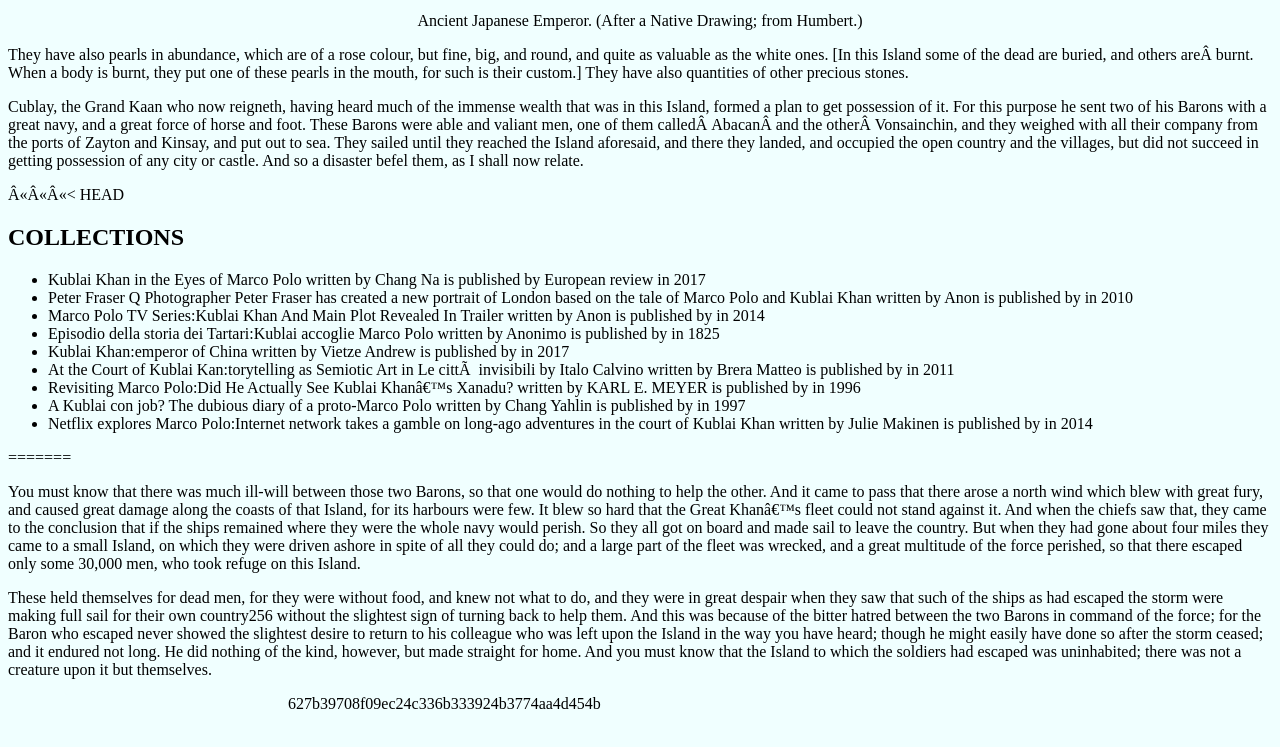
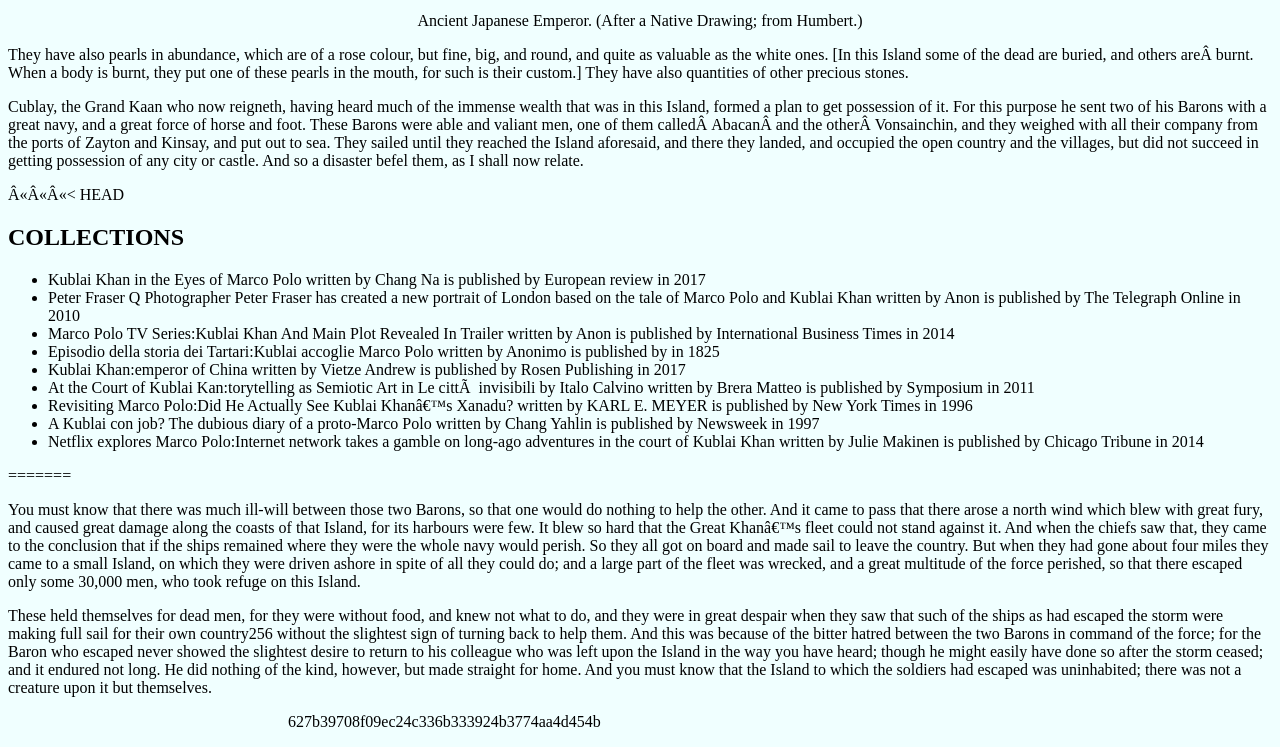
Before and after one commit to lolaworld/week-4, a Jekyll site: the page built from KUBLAI.md, in a window 1280 px wide and 900 px high, scrolled down 2724 px, cut to the strip 153-900 px from the top of the window. Built offline with Jekyll 4.4.1, drawn with Linux system fonts in a browser that asks for light colours; some of the changed lines change nothing that is shown.

Commit message:
add contents

```diff
--- a/_data/Press.yml
+++ b/_data/Press.yml
@@ -1,2 +1,16 @@
 - article: Kublai Khan in the Eyes of Marco Polo
   press: European review
+- article: Peter Fraser Q Photographer Peter Fraser has created a new portrait of London based on the tale of Marco Polo and Kublai Khan
+  press: The Telegraph Online
+- article: Marco Polo TV Series:Kublai Khan And Main Plot Revealed In Trailer
+  press: International Business Times
+- article: Kublai Khan:emperor of China
+  press: Rosen Publishing
+- article:  At the Court of Kublai Kan:torytelling as Semiotic Art in Le città invisibili by Italo Calvino
+  press: Symposium
+- article: Revisiting Marco Polo:Did He Actually See Kublai Khan’s Xanadu?
+  press: New York Times
+- article: A Kublai con job? The dubious diary of a proto-Marco Polo
+  press: Newsweek
+- article: Netflix explores Marco Polo:Internet network takes a gamble on long-ago adventures in the court of Kublai Khan
+  press: Chicago Tribune
```
